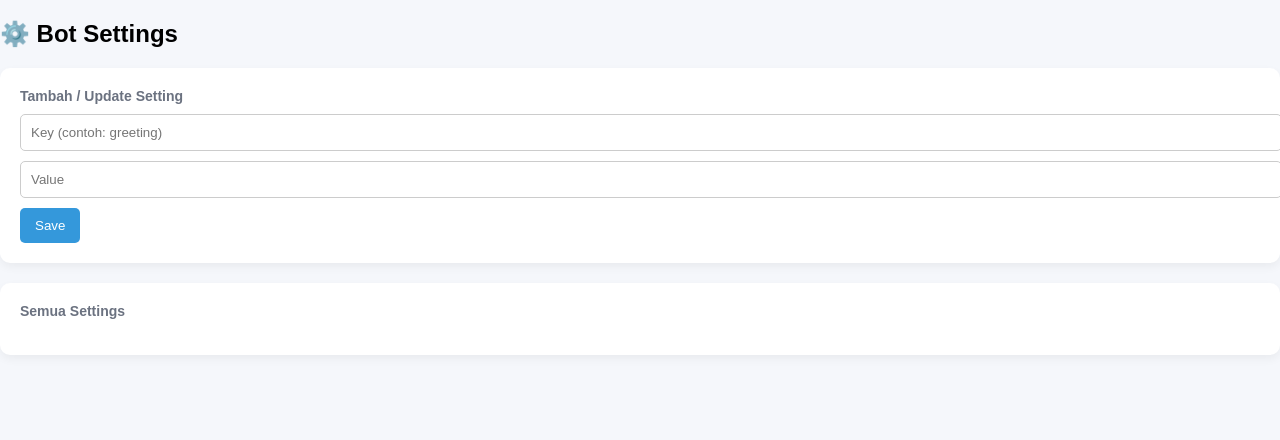
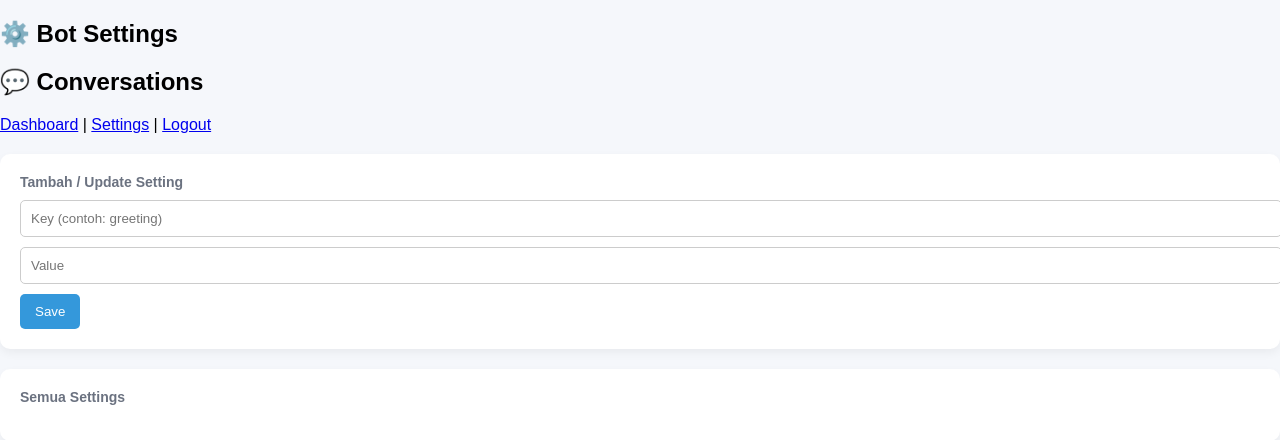
Before and after one commit to noobfish17768-sketch/ai-bimbel-bot, a FastAPI app: template templates/settings.html in a window 1280 px wide. Shown: the top 440 px of the page. Run offline with FastAPI, Linux system fonts and the light colour scheme; the template is opened without the code that fills it, so the values that code supplies are empty; parts of the project's set-up code (start-up, migrations or seed data) failed here and were passed over.

Commit message:
fix settings

```diff
--- a/templates/settings.html
+++ b/templates/settings.html
@@ -35,7 +35,15 @@
 <body>
 
 <h2>⚙️ Bot Settings</h2>
+<div class="topbar">
+    <h2>💬 Conversations</h2>
 
+    <div>
+        <a href="/dashboard">Dashboard</a> |
+        <a href="/settings">Settings</a> |
+        <a href="/logout">Logout</a>
+    </div>
+</div>
 <!-- ADD / UPDATE -->
 <div class="card">
     <h3>Tambah / Update Setting</h3>
```
